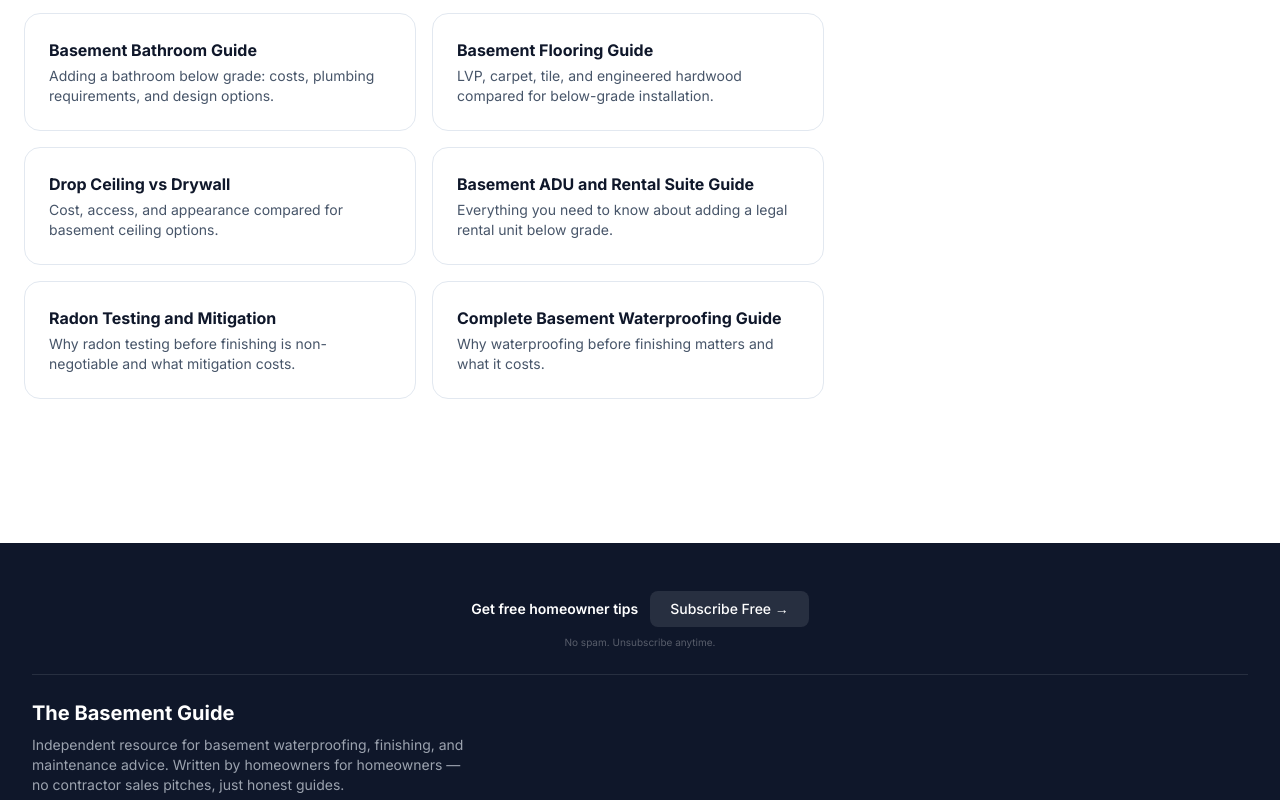
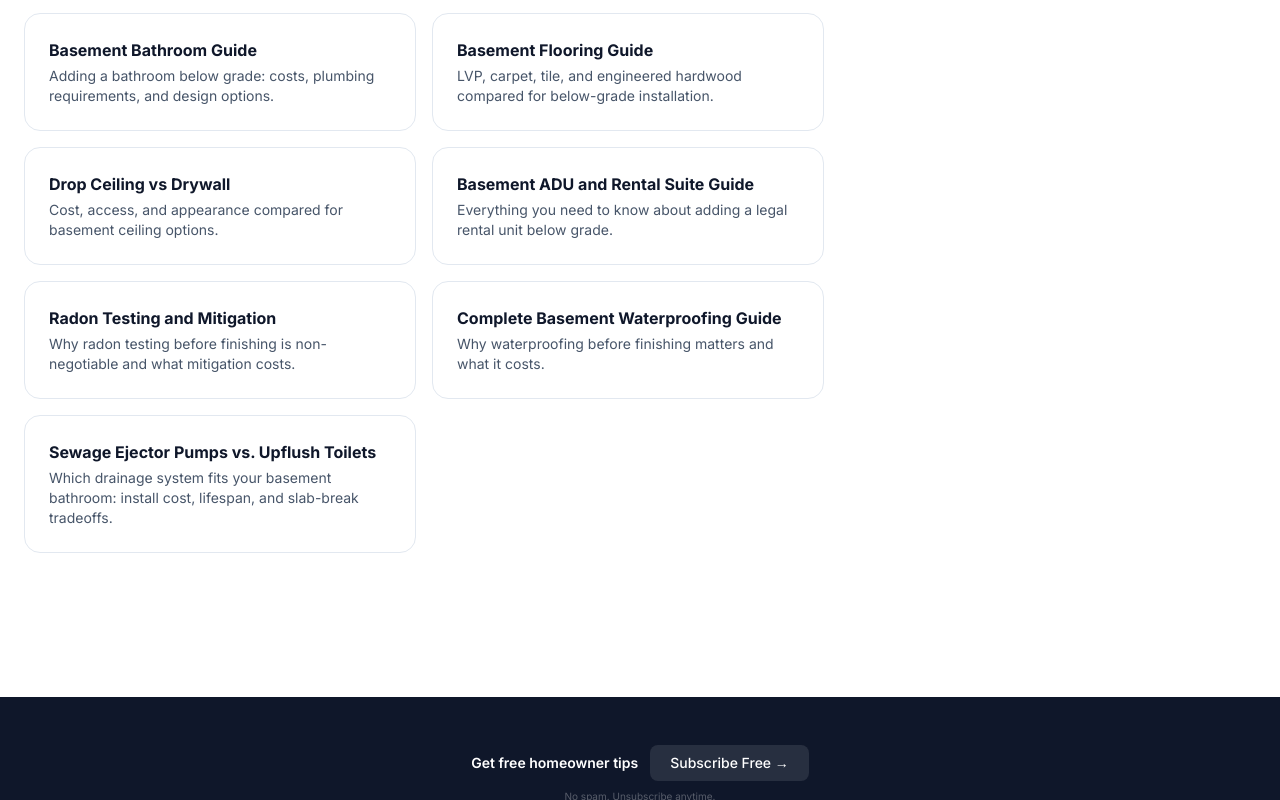
Before and after one commit to thebasementguide2026/basement-guide, a Next.js app: page /articles/basement-finishing-cost in a window 1280 px wide. Shown: the part 11200-12000 px from the top of the page. Built offline with nearby package versions, Linux system fonts and the light colour scheme.

Commit message:
Add internal links to ejector pump vs upflush toilet article from 4 related pages

```diff
--- a/app/articles/basement-bathroom-guide/page.tsx
+++ b/app/articles/basement-bathroom-guide/page.tsx
@@ -597,6 +597,10 @@ export default function BasementBathroomGuide() {
                 <h3 className='font-bold text-slate-900 mb-2'>Mold Remediation Cost</h3>
                 <p className='text-slate-600 text-sm'>What remediation costs if moisture problems are discovered mid-project.</p>
               </Link>
+              <Link href='/articles/sewage-ejector-pumps-vs-upflush-toilets' className='block bg-slate-50 rounded-xl p-6 border border-slate-100 hover:border-teal-300 hover:shadow-lg transition-all'>
+                <h3 className='font-bold text-slate-900 mb-2'>Sewage Ejector Pumps vs. Upflush Toilets</h3>
+                <p className='text-slate-600 text-sm'>Which drainage system fits your basement bathroom: install cost, lifespan, and slab-break tradeoffs.</p>
+              </Link>
             </div>
           </div>
 
--- a/app/articles/basement-finishing-cost/page.tsx
+++ b/app/articles/basement-finishing-cost/page.tsx
@@ -568,6 +568,10 @@ export default function BasementFinishingCost() {
                   <h4 className='font-bold text-slate-900 mb-1'>Complete Basement Waterproofing Guide</h4>
                   <p className='text-slate-600 text-sm'>Why waterproofing before finishing matters and what it costs.</p>
                 </Link>
+                <Link href='/articles/sewage-ejector-pumps-vs-upflush-toilets' className='block bg-white rounded-2xl p-6 hover:bg-violet-50 transition-colors border border-slate-200'>
+                  <h4 className='font-bold text-slate-900 mb-1'>Sewage Ejector Pumps vs. Upflush Toilets</h4>
+                  <p className='text-slate-600 text-sm'>Which drainage system fits your basement bathroom: install cost, lifespan, and slab-break tradeoffs.</p>
+                </Link>
               </div>
             </section>
 
--- a/app/articles/basement-smells-like-sewage/page.tsx
+++ b/app/articles/basement-smells-like-sewage/page.tsx
@@ -422,6 +422,10 @@ export default function BasementSmellsLikeSewage() {
                 <h3 className='text-xl font-bold text-slate-900 mb-2'>Why Your Basement Floods With a Sump Pump</h3>
                 <p className='text-slate-600'>Diagnose why your sump pump is not preventing flooding.</p>
               </Link>
+              <Link href='/articles/sewage-ejector-pumps-vs-upflush-toilets' className='block bg-white border border-slate-200 rounded-2xl p-6 hover:shadow-lg transition-shadow'>
+                <h3 className='text-xl font-bold text-slate-900 mb-2'>Sewage Ejector Pumps vs. Upflush Toilets</h3>
+                <p className='text-slate-600'>How each system works, when each fails, and how to size the right one for your basement bathroom.</p>
+              </Link>
             </div>
           </section>
         </div>
--- a/app/articles/how-to-finish-a-basement/page.tsx
+++ b/app/articles/how-to-finish-a-basement/page.tsx
@@ -517,6 +517,10 @@ export default function HowToFinishBasement() {
             <h3 className="font-bold text-lg mb-1">Basement Home Gym Guide</h3>
             <p className="text-sm text-gray-600">Flooring, ventilation, equipment, and layout for a below-grade workout space.</p>
           </Link>
+          <Link href="/articles/sewage-ejector-pumps-vs-upflush-toilets" className="block p-5 border border-gray-200 rounded-xl hover:border-teal-400 hover:shadow-md transition">
+            <h3 className="font-bold text-lg mb-1">Sewage Ejector Pumps vs. Upflush Toilets</h3>
+            <p className="text-sm text-gray-600">Which drainage system fits your basement bathroom: install cost, lifespan, and slab-break tradeoffs.</p>
+          </Link>
         </div>
       </section>
 
```
